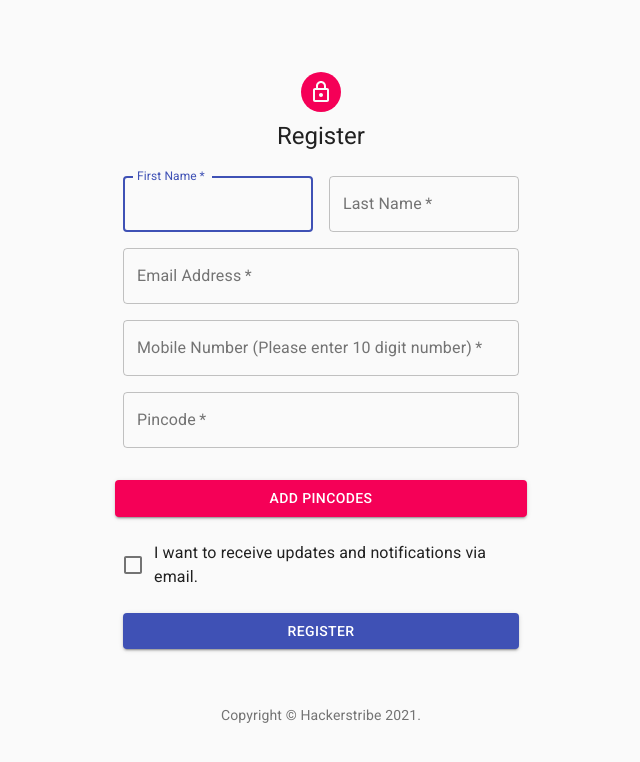
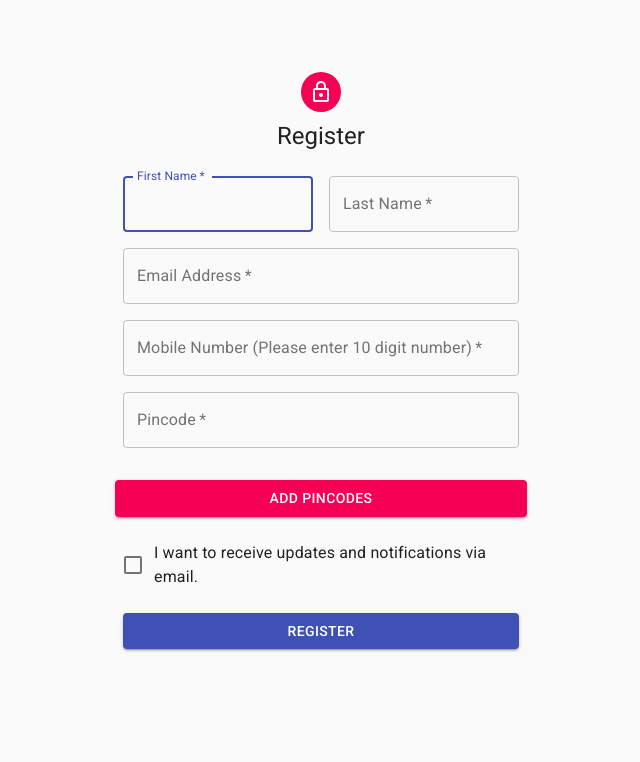
Before and after one commit to hackerstribefoundation/vaccinenotifier, a React (Create React App) app: page / in a window 1280 px wide. Shown: the top 762 px of the page, without its empty margins (319-959 px from the left). Built offline with nearby package versions, Linux system fonts and the light colour scheme.

Commit message:
Update Home.js

```diff
--- a/src/pages/Home.js
+++ b/src/pages/Home.js
@@ -12,19 +12,6 @@ import Typography from '@material-ui/core/Typography';
 import Container from '@material-ui/core/Container';
 import {IconButton, Snackbar, withStyles} from "@material-ui/core";
 import {CloseRounded, LockOutlined} from "@material-ui/icons";
-
-function Copyright() {
-    return (
-        <Typography variant="body2" color="textSecondary" align="center">
-            {'Copyright © '}
-            <Link color="inherit" href="https://hackerstribe.com/">
-                Hackerstribe
-            </Link>{' '}
-            {new Date().getFullYear()}
-            {'.'}
-        </Typography>
-    );
-}
 
 const useStyles =(theme) => ({
     paper: {
@@ -197,10 +184,6 @@ class Home extends Component{
                         </Button>
                     </form>
                 </div>
-                <Box mt={5}>
-                    <Copyright />
-                </Box>
-
 
                 <Snackbar
                     anchorOrigin={{
```
